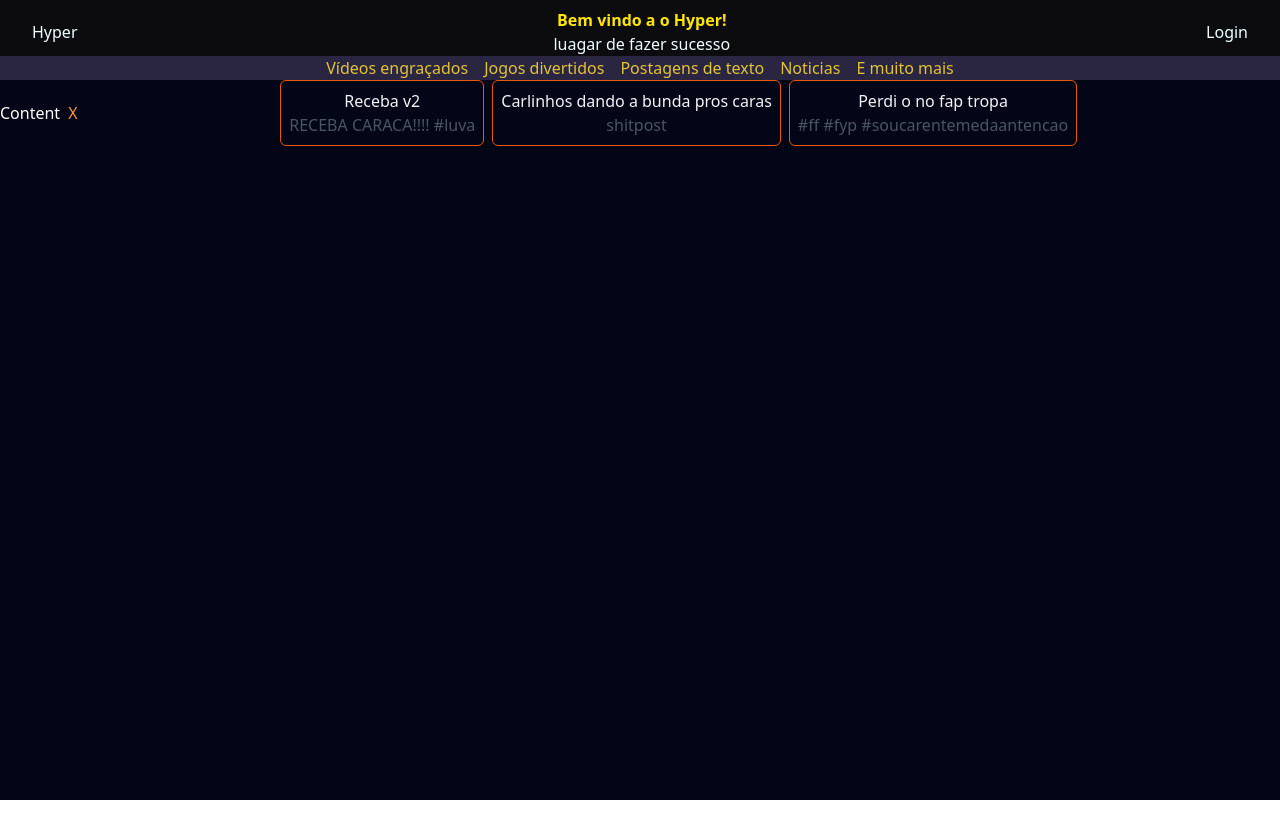
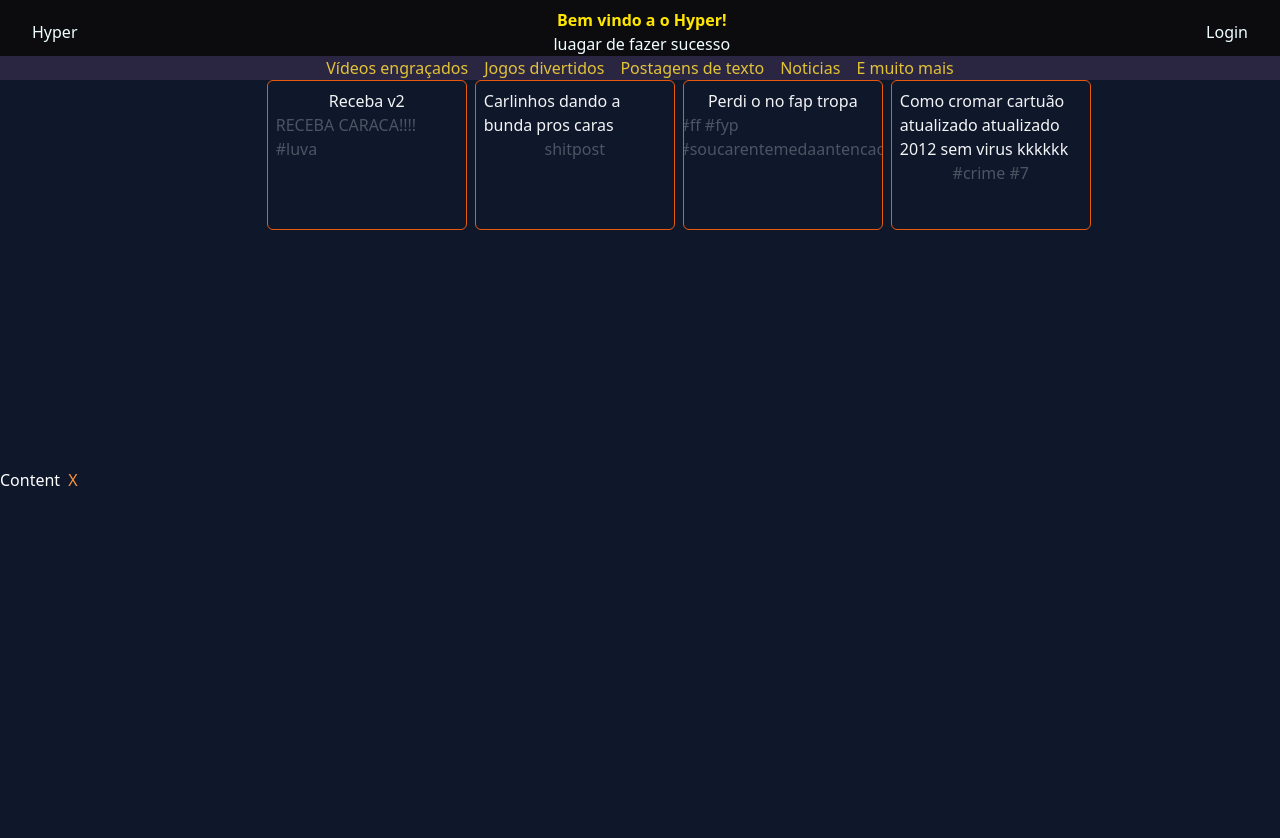
Before and after one commit to izitktj/Hyper, a Next.js app: page / in a window 1280 px wide. Shown: the top 838 px of the page. Before the commit the page ends 800 px from the top, so only its background shows below. Built offline with nearby package versions, Linux system fonts and the light colour scheme.

Commit message:
upt cards

```diff
--- a/src/components/Video.tsx
+++ b/src/components/Video.tsx
@@ -1,8 +1,10 @@
 export default function Video(props: any) {
     return(
-        <div className="flex items-center flex-col border border-orange-600 rounded-md p-2">
-            <div className="text-gray-100">{props.nome}</div>
-            <div className="text-gray-600">{props.descricao}</div>
+        <div className="flex flex-col">
+            <div className="flex flex-col items-center border border-orange-600 rounded-md p-2 limit">
+                <div className="flex text-gray-100">{props.nome}</div>
+                <div className="flex text-gray-600">{props.descricao}</div>
+           </div>
         </div>
     )
 }
--- a/src/pages/index.tsx
+++ b/src/pages/index.tsx
@@ -24,19 +24,20 @@ const SubHeader = {
 
 export default function Home() {
   return (
-    <main className="bg-slate-950 h-screen">
+    <main className="bg-slate-950">
       <Topo/>
       <SubCabecario/>
-      <div className="flex flex-row">
+      <div className="flex flex-row h-screen bg-slate-900">
         <div className="flex items-center place-items-center">
           <Lateral/>
         </div>
 
-        <div className="flex-1 flex justify-center">
+        <div className="flex-1 flex justify-center place-items-top h-18 overflow-auto">
           <div className="flex flex-row gap-2">
-            <Video nome={'Receba v2'} descricao={'RECEBA CARACA!!!! #luva'}/>
+            <Video nome={"Receba v2"} descricao={"RECEBA CARACA!!!! #luva"}/>
             <Video nome={"Carlinhos dando a bunda pros caras"} descricao={"shitpost"}/>
             <Video nome={"Perdi o no fap tropa"} descricao={"#ff #fyp #soucarentemedaantencao"}/>
+            <Video nome={"Como cromar cartuão atualizado atualizado 2012 sem virus kkkkkk"} descricao={"#crime #7"}/>
           </div>
         </div>
       </div>
--- a/src/styles/globals.css
+++ b/src/styles/globals.css
@@ -21,3 +21,12 @@
   padding-inline: 2rem;
   padding-top: 0.5rem;
 }
+
+.limit{
+  min-width: 200px;
+  max-width: 200px;
+  min-height: 150px;
+  max-height: 150px;
+  overflow: hidden;
+  text-overflow: ellipsis;
+}
```
